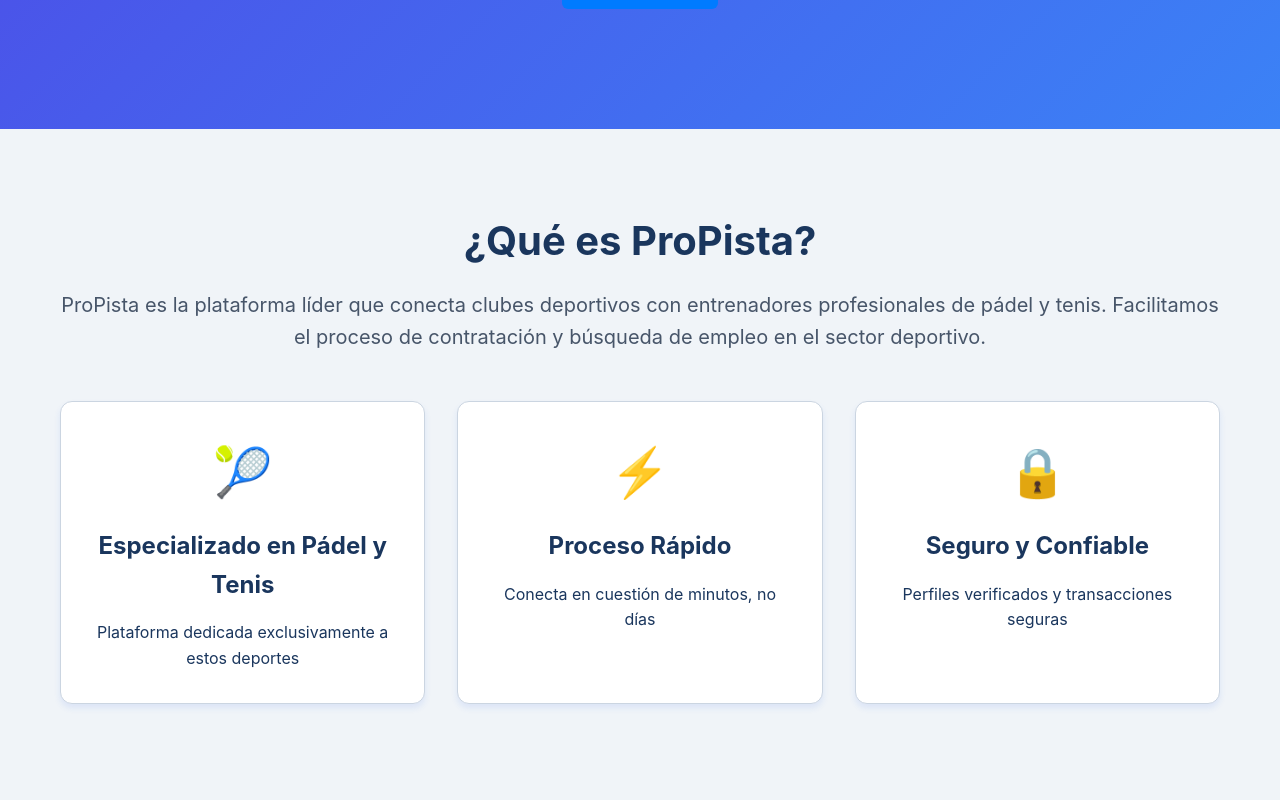
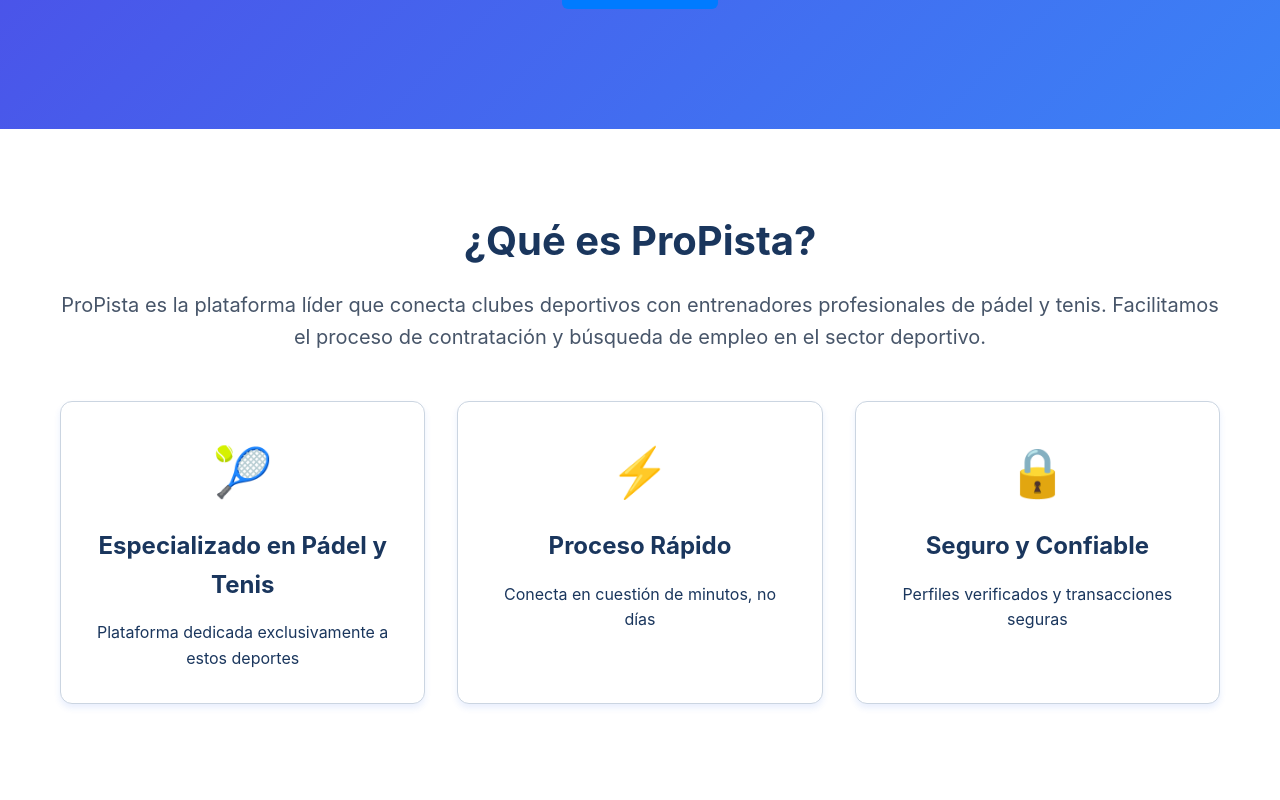
Before and after one commit to amilian89/tfg_padel, a React (Create React App) app in the folder frontend/: page / in a window 1280 px wide. Shown: the part 520-1320 px from the top of the page. Built offline with nearby package versions, Linux system fonts and the light colour scheme; no server answers.

Commit message:
bg-color OK

```diff
--- a/frontend/src/index.css
+++ b/frontend/src/index.css
@@ -13,7 +13,7 @@
   -moz-osx-font-smoothing: grayscale;
   line-height: 1.6;
   color: var(--color-text);
-  background-color: var(--color-bg);
+  background-color: #ffffff;
 }
 
 code {
@@ -169,7 +169,7 @@
 }
 
 .bg-secondary {
-  background-color: var(--color-bg);
+  background-color: #ffffff;
 }
 
 .bg-dark {
--- a/frontend/src/pages/OfertaDetalle.css
+++ b/frontend/src/pages/OfertaDetalle.css
@@ -1,16 +1,16 @@
 /* Oferta Detalle Container */
 .oferta-detalle {
   min-height: 100vh;
-  background-color: var(--color-bg);
+  background-color: #ffffff;
 }
 
 /* Oferta Header */
 .oferta-header {
   margin-bottom: 2rem;
   padding: 1rem 0;
-  background-color: var(--color-bg) !important;
+  background-color: #ffffff !important;
   background-image: none !important;
-  background: var(--color-bg) !important;
+  background: #ffffff !important;
   background: linear-gradient(none) !important;
   background: none !important;
 }
--- a/frontend/src/pages/Panel.css
+++ b/frontend/src/pages/Panel.css
@@ -1,7 +1,7 @@
 /* Panel Container */
 .panel {
   min-height: 100vh;
-  background-color: var(--color-bg);
+  background-color: #ffffff;
 }
 
 /* Panel Header */
--- a/frontend/src/pages/SolicitudesRecibidas.css
+++ b/frontend/src/pages/SolicitudesRecibidas.css
@@ -1,7 +1,7 @@
 /* Solicitudes Recibidas Container */
 .solicitudes-recibidas {
   min-height: 100vh;
-  background-color: var(--color-bg);
+  background-color: #ffffff;
 }
 
 /* Solicitudes Header */
```
